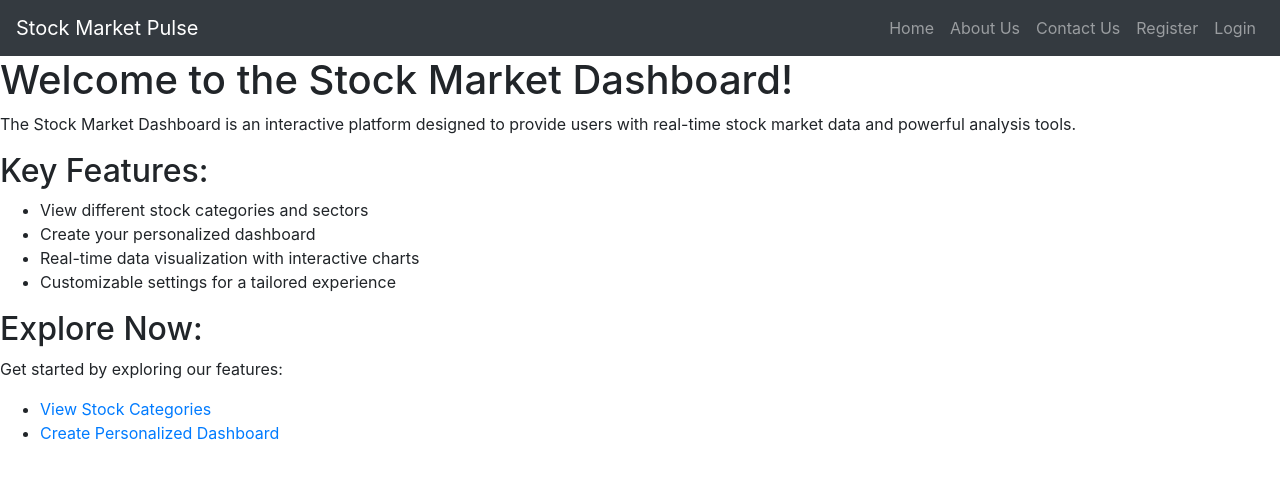
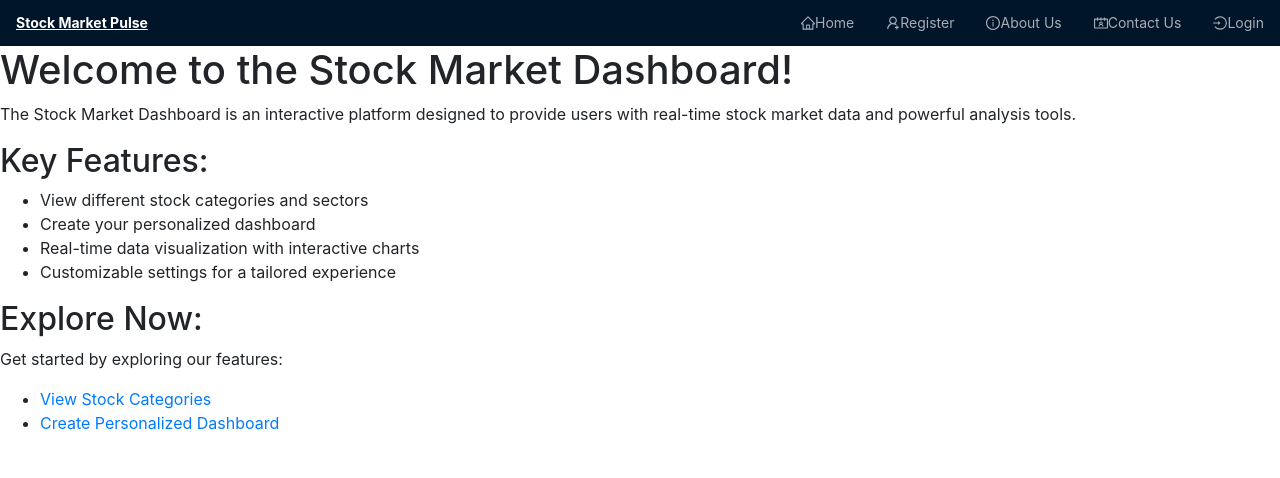
Before and after one commit to saurabhkumarr99/Stock-Market-Dashboard-Web, a React (Create React App) app: page / in a window 1280 px wide. Shown: the top 478 px of the page. Built offline with nearby package versions, Linux system fonts and the light colour scheme.

Commit message:
Update navbar into ant design and added icon.

```diff
--- a/src/allComponents/AllStockDataChart.js
+++ b/src/allComponents/AllStockDataChart.js
@@ -19,6 +19,15 @@ const StockDataChart = () => {
     const companyNames = stockData.map(item => item.companyName);
     const latestPrices = stockData.map(item => item.latestPrice);
     const highestPrices = stockData.map(item => item.high);
+
+    ChartJS.register(
+        CategoryScale,
+        LinearScale,
+        BarElement,
+        Title,
+        Tooltip,
+        Legend
+    );
 
     // Chart data
     const chartData = {
--- a/src/allComponents/Header.js
+++ b/src/allComponents/Header.js
@@ -1,10 +1,20 @@
 import React from 'react';
 import { Link } from 'react-router-dom';
+import { Menu, Dropdown } from 'antd';
 import { useAuth } from './AuthContext';
 import { useNavigate } from 'react-router-dom';
+import {
+  HomeOutlined,
+  LineChartOutlined,
+  DashboardOutlined,
+  InfoCircleOutlined,
+  ContactsOutlined,
+  LoginOutlined,
+  UserAddOutlined,
+  LogoutOutlined,
+} from '@ant-design/icons';
 
-function Header() {
-
+const Header = () => {
   const { isAuthenticated, logout } = useAuth();
   const navigate = useNavigate();
 
@@ -13,70 +23,108 @@ function Header() {
     navigate('/');
   };
 
+  const chartMenu = (
+    <Menu>
+      <Menu.Item>
+        <Link to="/stockDataChart">Chart 1</Link>
+      </Menu.Item>
+      <Menu.Item>
+        <Link to="/favDataChart">Chart 2</Link>
+      </Menu.Item>
+    </Menu>
+  );
+
   return (
     <div data-testid="header-component">
-      <nav className="navbar navbar-expand-lg navbar-dark bg-dark">
-
-        <a className="navbar-brand" href="#">Stock Market Pulse</a>
-
-        <button className="navbar-toggler" type="button" data-toggle="collapse" data-target="#navbarNav"
-          aria-controls="navbarNav" aria-expanded="false" aria-label="Toggle navigation">
-          <span className="navbar-toggler-icon"></span>
-        </button>
-
-        <div className="collapse navbar-collapse" id="navbarNav">
-          <ul className="navbar-nav ml-auto">
-
-            <li className="nav-item">
-              <Link className="nav-link" to="/">Home</Link>
-            </li>
+      <Menu theme="dark" mode="horizontal">
+        <Menu.Item style={{ marginRight: 'auto' }}>
+          <Link to="/">
+            <span>
+              <strong>Stock Market Pulse</strong>
+            </span>
+          </Link>
+        </Menu.Item>
 
         {isAuthenticated ? (
           <>
-                <li className="nav-item">
-                  <Link className="nav-link" to="/marketPulse"> Market Pulse</Link>
-                </li>
-                <li className="nav-item">
-                  <Link className="nav-link" to="/dashboard"> My Dashboard</Link>
-                </li>
-                <li className="nav-item">
-                  <Link className="nav-link" to="/stockDataChart"> Chart1</Link>
-                </li>
-                <li className="nav-item">
-                  <Link className="nav-link" to="/favDataChart"> Chart2</Link>
-                </li>
-                <li className="nav-item">
-                  <Link className="nav-link" to="/aboutus">About Us</Link>
-                </li>
-                <li className="nav-item">
-                  <Link className="nav-link" to="/ContactUs">Contact Us</Link>
-                </li>
-                <li className="nav-item">
-                  <button className="nav-link btn btn-link" onClick={handleLogout}>Logout</button>
-                </li>
+            <Menu.Item>
+              <Link to="/">
+                <HomeOutlined />
+                Home
+              </Link>
+            </Menu.Item>
+            <Menu.Item>
+              <Link to="/marketPulse">
+                <LineChartOutlined />
+                Market Pulse
+              </Link>
+            </Menu.Item>
+            <Menu.Item>
+              <Link to="/dashboard">
+                <DashboardOutlined />
+                My Dashboard
+              </Link>
+            </Menu.Item>
+            <Dropdown overlay={chartMenu}>
+              <Menu.Item>
+                <LineChartOutlined />
+                Charts
+              </Menu.Item>
+            </Dropdown>
+            <Menu.Item>
+              <Link to="/aboutus">
+                <InfoCircleOutlined />
+                About Us
+              </Link>
+            </Menu.Item>
+            <Menu.Item>
+              <Link to="/ContactUs">
+                <ContactsOutlined />
+                Contact Us
+              </Link>
+            </Menu.Item>
+            <Menu.Item onClick={handleLogout}>
+              <LogoutOutlined />
+              Logout
+            </Menu.Item>
           </>
         ) : (
           <>
-                <li className="nav-item">
-                  <Link className="nav-link" to="/aboutus">About Us</Link>
-                </li>
-                <li className="nav-item">
-                  <Link className="nav-link" to="/ContactUs">Contact Us</Link>
-                </li>
-                <li className="nav-item">
-                  <Link className="nav-link" to="/register">Register </Link>
-                </li>
-                <li className="nav-item">
-                  <Link className="nav-link" to="/login">Login </Link>
-                </li>
+            <Menu.Item>
+              <Link to="/">
+                <HomeOutlined />
+                Home
+              </Link>
+            </Menu.Item>
+            <Menu.Item>
+              <Link to="/register">
+                <UserAddOutlined />
+                Register
+              </Link>
+            </Menu.Item>
+            <Menu.Item>
+              <Link to="/aboutus">
+                <InfoCircleOutlined />
+                About Us
+              </Link>
+            </Menu.Item>
+            <Menu.Item>
+              <Link to="/ContactUs">
+                <ContactsOutlined />
+                Contact Us
+              </Link>
+            </Menu.Item>
+            <Menu.Item>
+              <Link to="/login">
+                <LoginOutlined />
+                Login
+              </Link>
+            </Menu.Item>
           </>
         )}
-          </ul>
-        </div>
-
-      </nav>
+      </Menu>
     </div>
   );
-}
+};
 
 export default Header;
```
Lines whose indentation alone changed are shown as unchanged.
